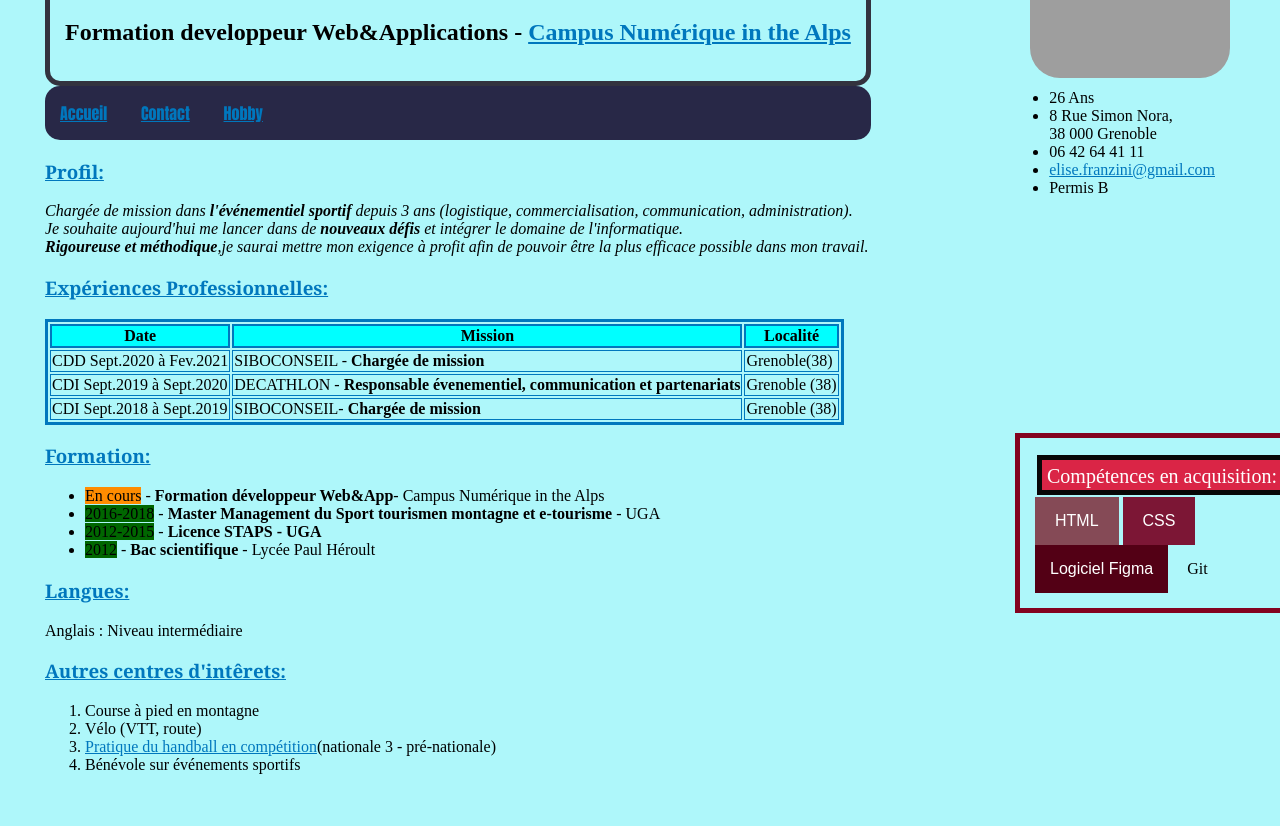
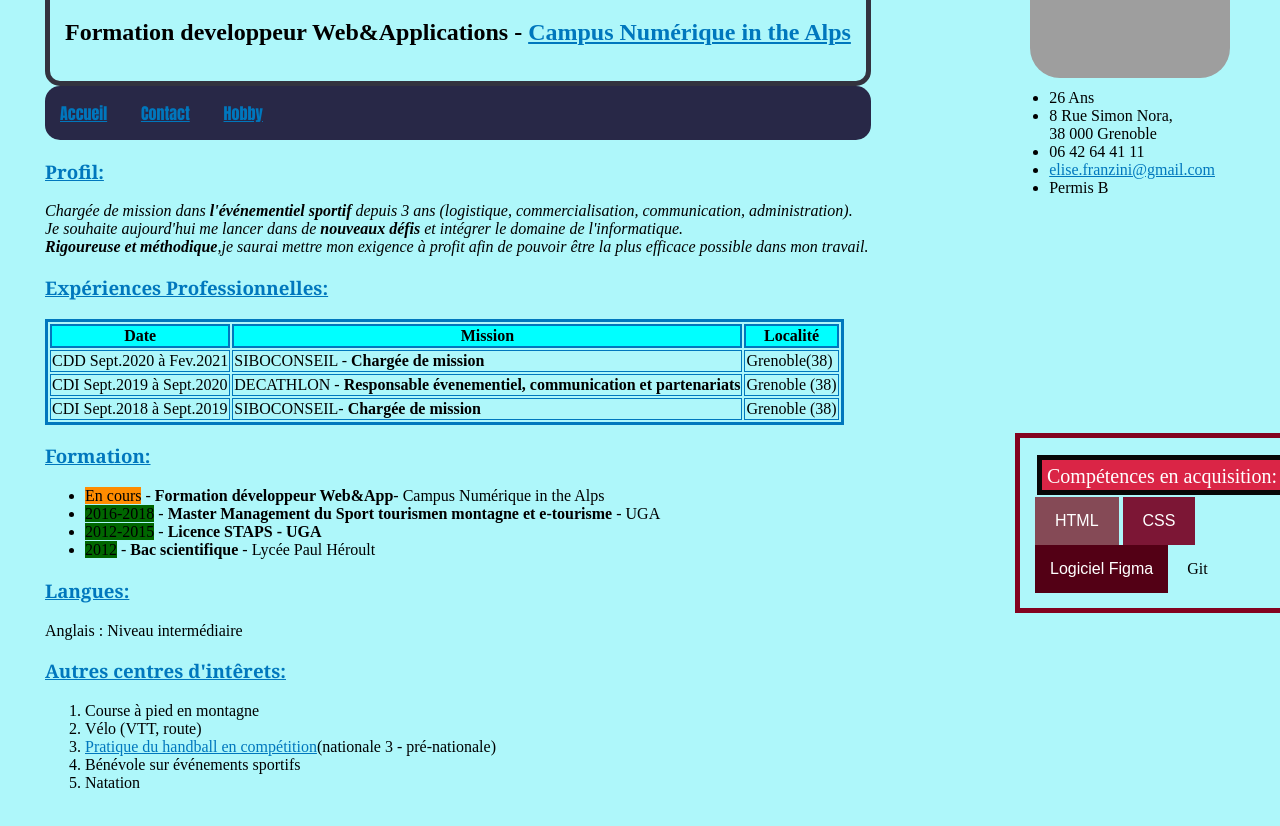
Before and after one commit to Elise-FR/CV-Elise, a plain HTML site: page index.html in a window 1280 px wide. Shown: the part 122-948 px from the top of the page. Drawn offline with Linux system fonts and the light colour scheme; grey boxes are pictures that could not be loaded.

Commit message:
ajout d'un hobby

```diff
--- a/index.html
+++ b/index.html
@@ -107,6 +107,7 @@
                 <li>Vélo (VTT, route)</li>
                 <li> <a href="Hobby.html">Pratique du handball en compétition</a>(nationale 3 - pré-nationale)</li>
                 <li>Bénévole sur événements sportifs</li>
+                <li>Natation</li>
             </ol>
 
         </div>
```
